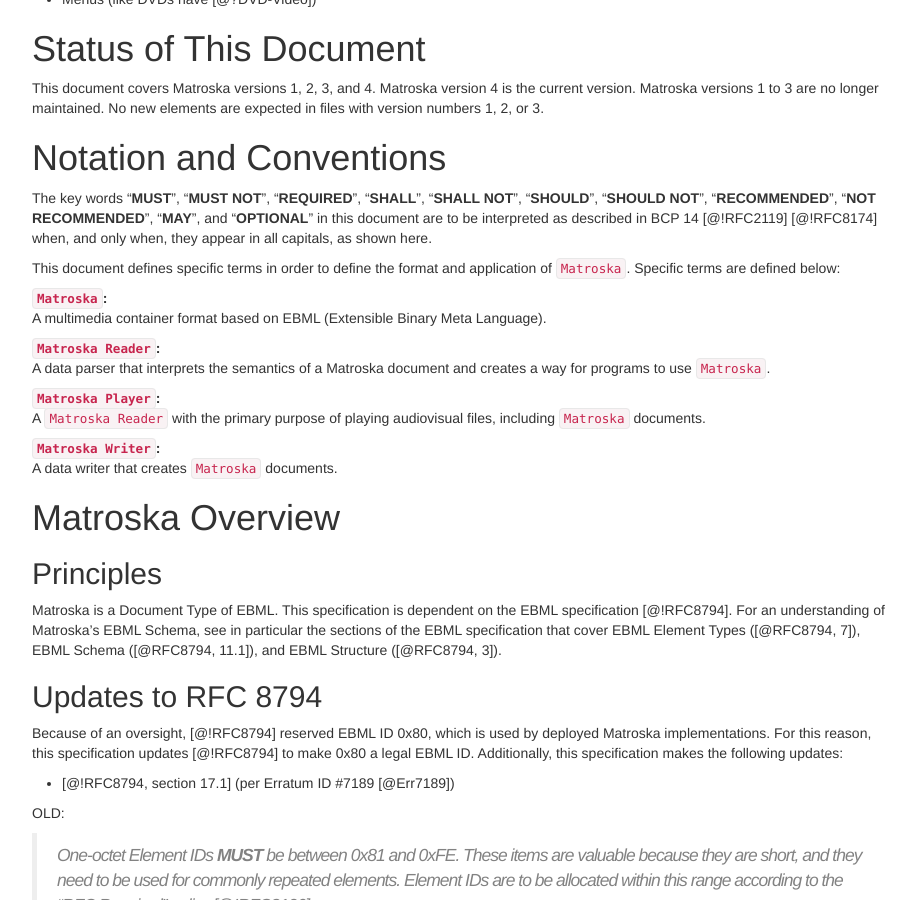
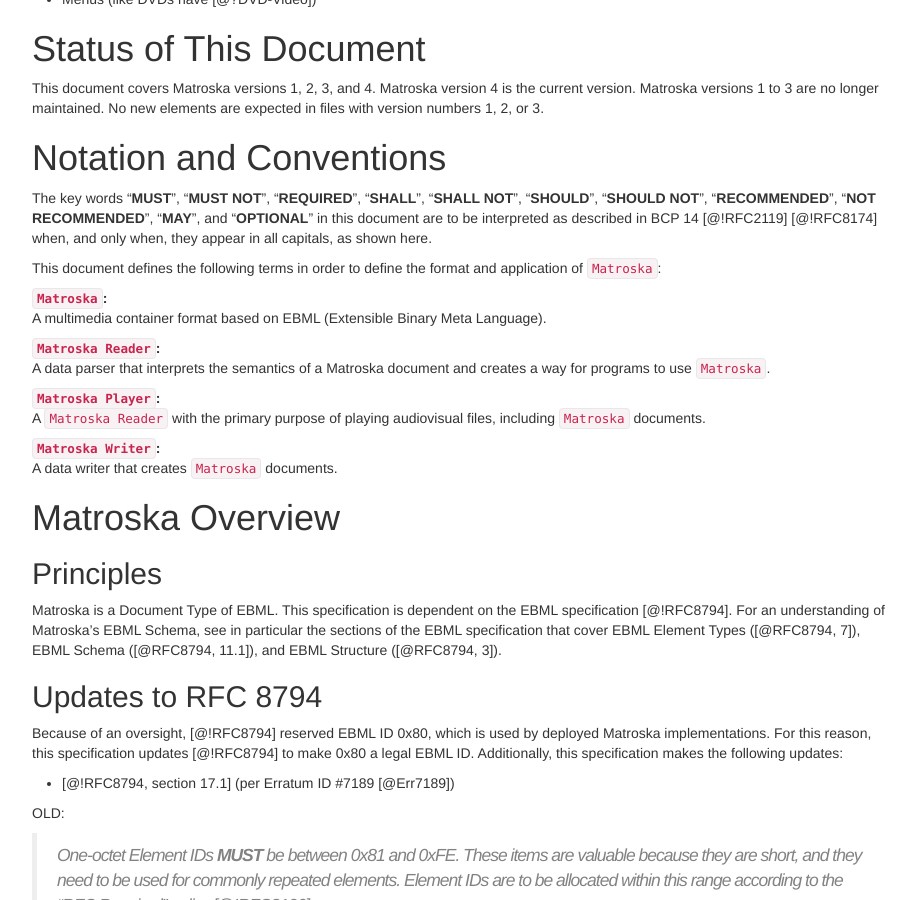
Before and after one commit to ietf-wg-cellar/matroska-specification, a Jekyll site: the page built from index_matroska.md, in a window 1280 px wide and 900 px high, scrolled down 893 px. Shown: the whole window, without its empty margins (273-1188 px from the left). Built offline with Jekyll 4.4.1, drawn with Linux system fonts in a browser that asks for light colours; our own code applies the rules of GitHub Pages for plain Markdown files.

Commit message:
simplify the text to set the defined terms

```diff
--- a/index_matroska.md
+++ b/index_matroska.md
@@ -92,8 +92,7 @@
 described in BCP 14 [@!RFC2119] [@!RFC8174]
 when, and only when, they appear in all capitals, as shown here.
 
-This document defines specific terms in order to define the format and application of `Matroska`.
-Specific terms are defined below:
+This document defines the following terms in order to define the format and application of `Matroska`:
 
 `Matroska`:
 
```
